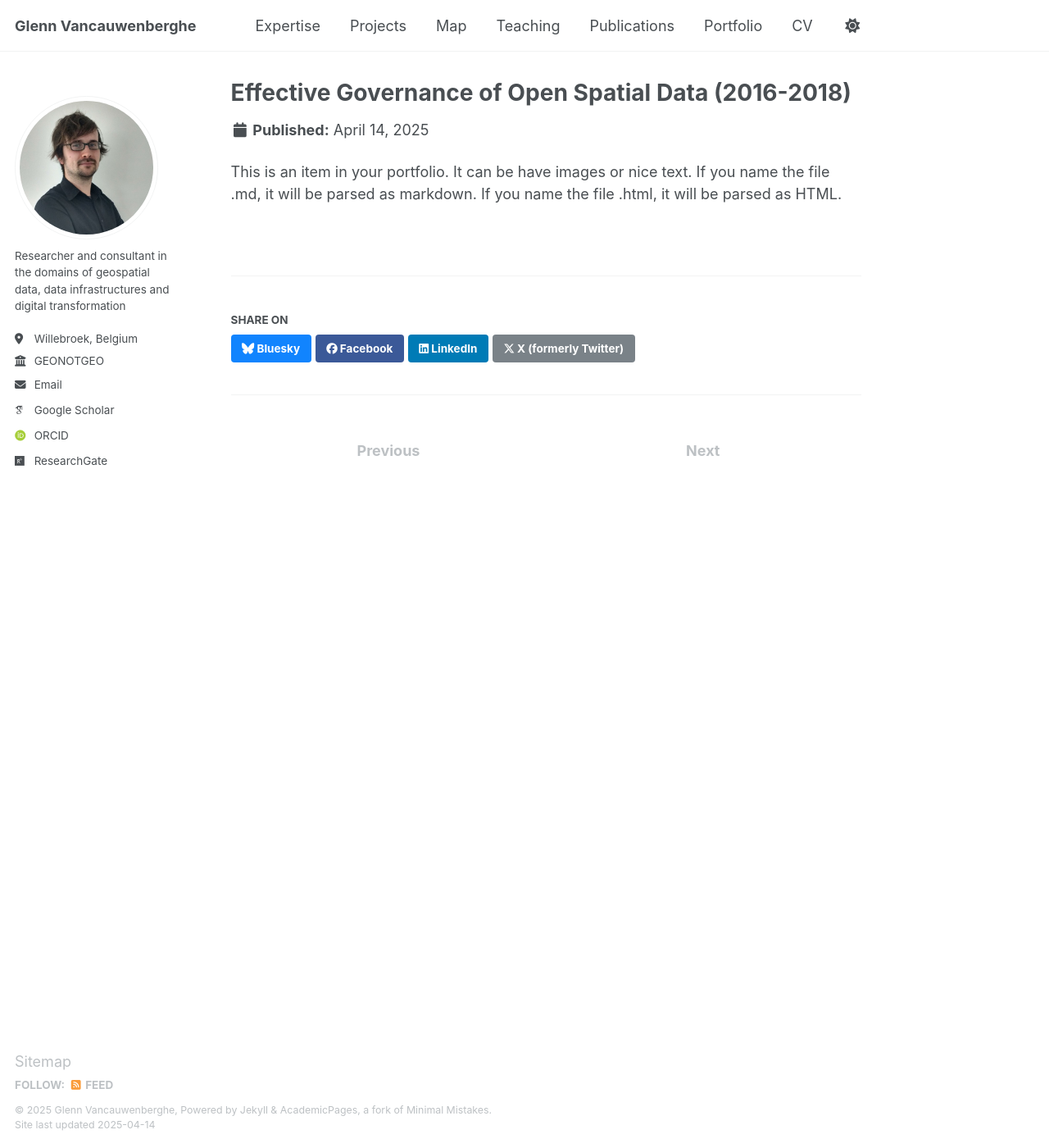
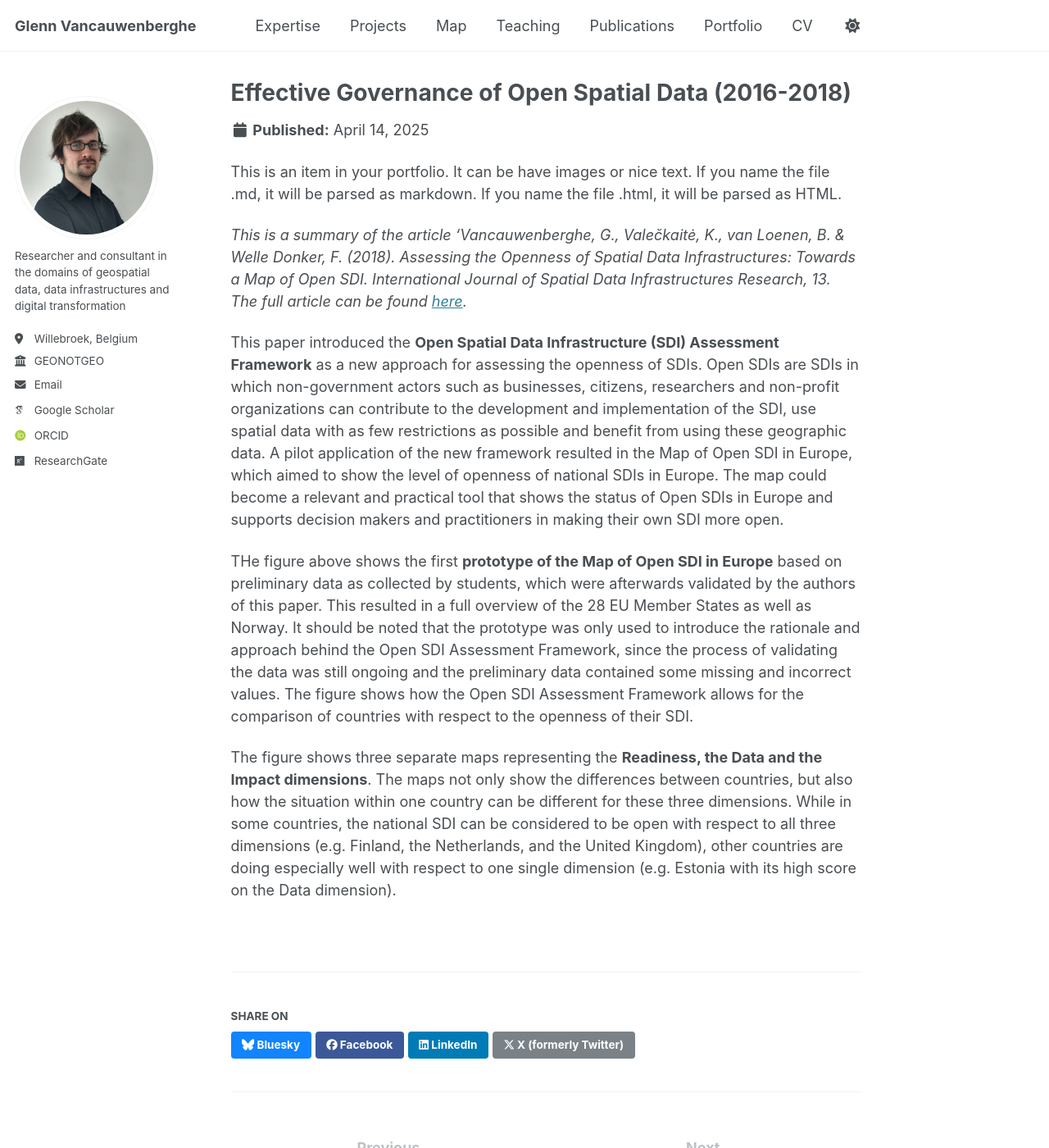
Before and after one commit to GVancauwenberghe/gvancauwenberghe.github.io, a Jekyll site: the page built from _portfolio/portfolio-4.md, in a window 1280 px wide and 1400 px high. Shown: the whole window at 82% size. Built offline with Jekyll 4.4.1, drawn with Linux system fonts in a browser that asks for light colours; some web fonts are replaced.

Commit message:
Update portfolio-4.md

```diff
--- a/_portfolio/portfolio-4.md
+++ b/_portfolio/portfolio-4.md
@@ -5,3 +5,11 @@ collection: portfolio
 ---
 
 This is an item in your portfolio. It can be have images or nice text. If you name the file .md, it will be parsed as markdown. If you name the file .html, it will be parsed as HTML.
+
+_This is a summary of the article 'Vancauwenberghe, G., Valečkaitė, K., van Loenen, B. & Welle Donker, F. (2018). Assessing the Openness of Spatial Data Infrastructures: Towards a Map of Open SDI. International Journal of Spatial Data Infrastructures Research, 13. The full article can be found [here](https://ijsdir.sadl.kuleuven.be/index.php/ijsdir/article/view/468)._
+
+This paper introduced the **Open Spatial Data Infrastructure (SDI) Assessment Framework** as a new approach for assessing the openness of SDIs. Open SDIs are SDIs in which non-government actors such as businesses, citizens, researchers and non-profit organizations can contribute to the development and implementation of the SDI, use spatial data with as few restrictions as possible and benefit from using these geographic data. A pilot application of the new framework resulted in the Map of Open SDI in Europe, which aimed to show the level of openness of national SDIs in Europe. The map could become a relevant and practical tool that shows the status of Open SDIs in Europe and supports decision makers and practitioners in making their own SDI more open.
+
+THe figure above shows the first **prototype of the Map of Open SDI in Europe** based on  preliminary data as collected by students, which were afterwards validated by the authors of this paper. This resulted in a full overview of the 28 EU Member States as well as Norway. It should be noted that the prototype was only used to introduce the rationale and approach behind the Open SDI Assessment Framework, since the process of validating the data was still ongoing and the preliminary data contained some missing and incorrect values. The figure shows how the Open SDI Assessment Framework allows for the comparison of countries with respect to the openness of their SDI.
+
+The figure shows three separate maps representing the **Readiness, the Data and the Impact dimensions**. The maps not only show the differences between countries, but also how the situation within one country can be different for these three dimensions. While in some countries, the national SDI can be considered to be open with respect to all three dimensions (e.g. Finland, the Netherlands, and the United Kingdom), other countries are doing especially well with respect to one single dimension (e.g. Estonia with its high score on the Data dimension).
```
